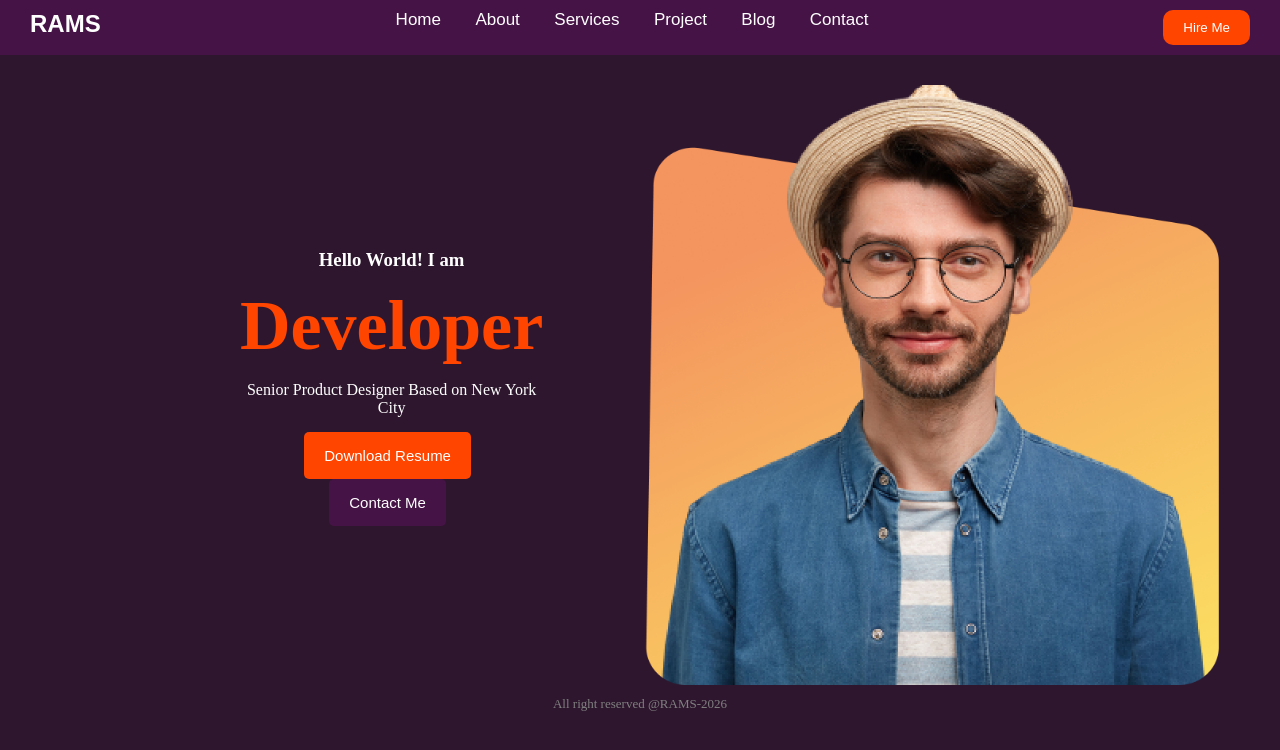
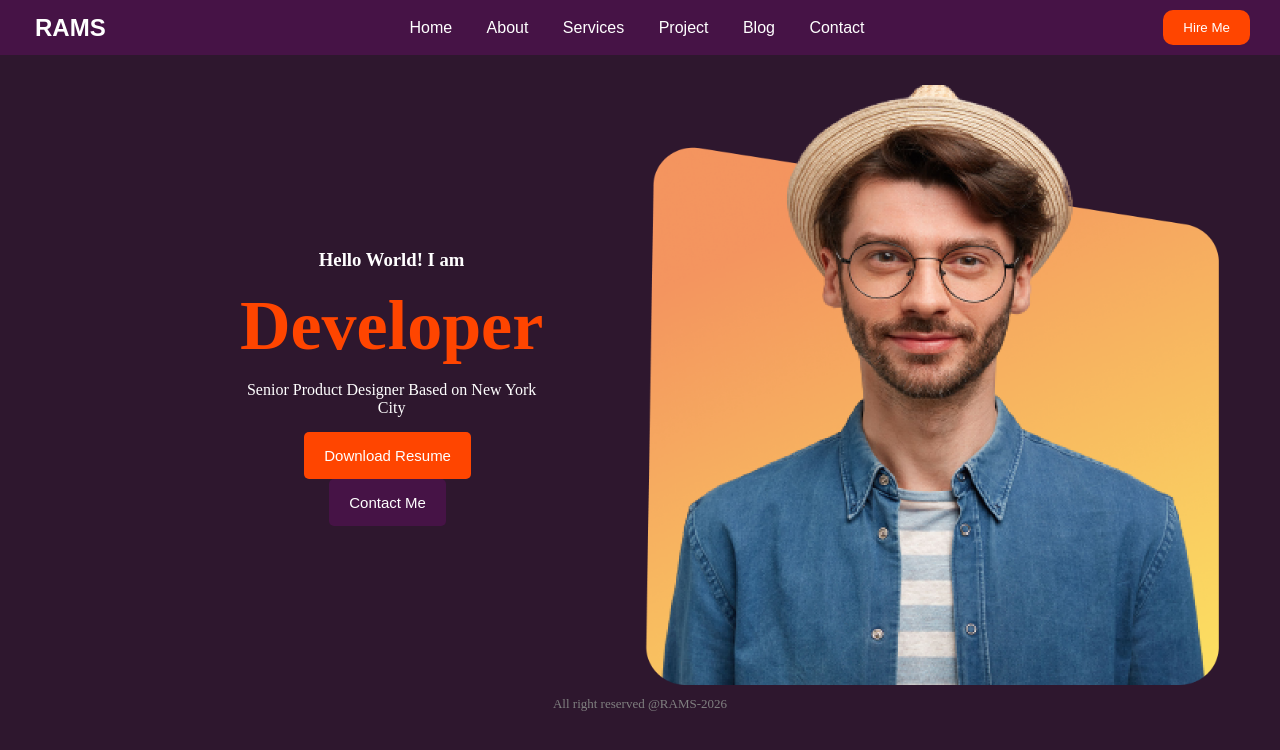
Before and after one commit to shompaaa/rams-portfolio, a plain HTML site: page index.html in a window 1280 px wide. Drawn offline with Linux system fonts and the light colour scheme.

Commit message:
navbar allignment modified

```diff
--- a/index.html
+++ b/index.html
@@ -10,10 +10,10 @@
 <body>
     <header>
         <nav class="nav_bar">
-            <div>
+            <div class="rams">
                 <h2>RAMS</h2>
             </div>
-            <div>
+            <div class="menu">
                 <a href="#home">Home</a>
                 <a href="#about">About</a>
                 <a href="#services">Services</a>
--- a/style.css
+++ b/style.css
@@ -20,7 +20,15 @@ body{
     text-decoration: none;
     color: white;
     margin: 0 15px;
-    font-size: 17px;
+    font-size: 16px;
+}
+.nav_bar .rams{
+    text-align: center;
+    margin: auto 5px;
+}
+.nav_bar .menu{
+    text-align: center;
+    margin: auto 5px;
 }
 
 .nav_bar button{
```
